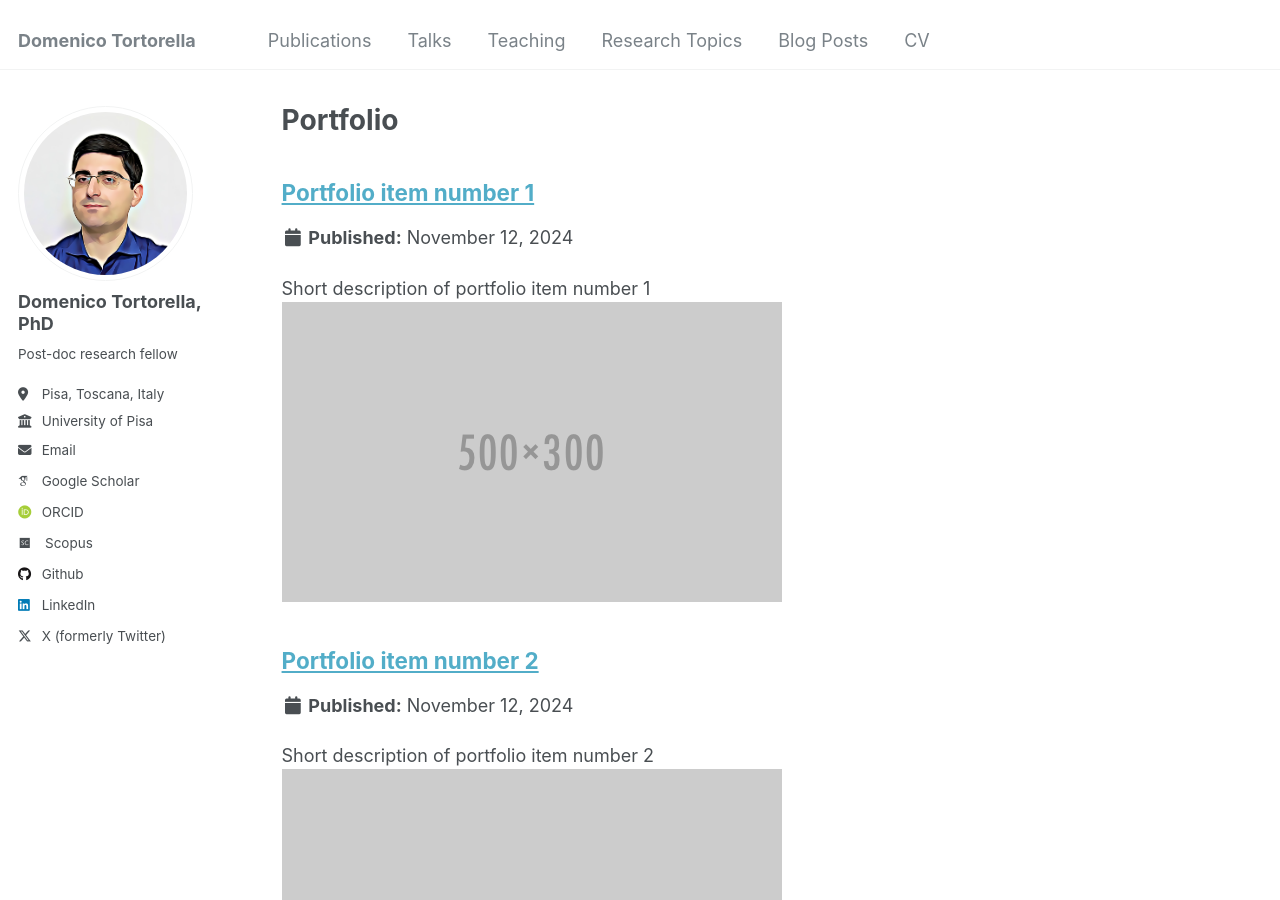
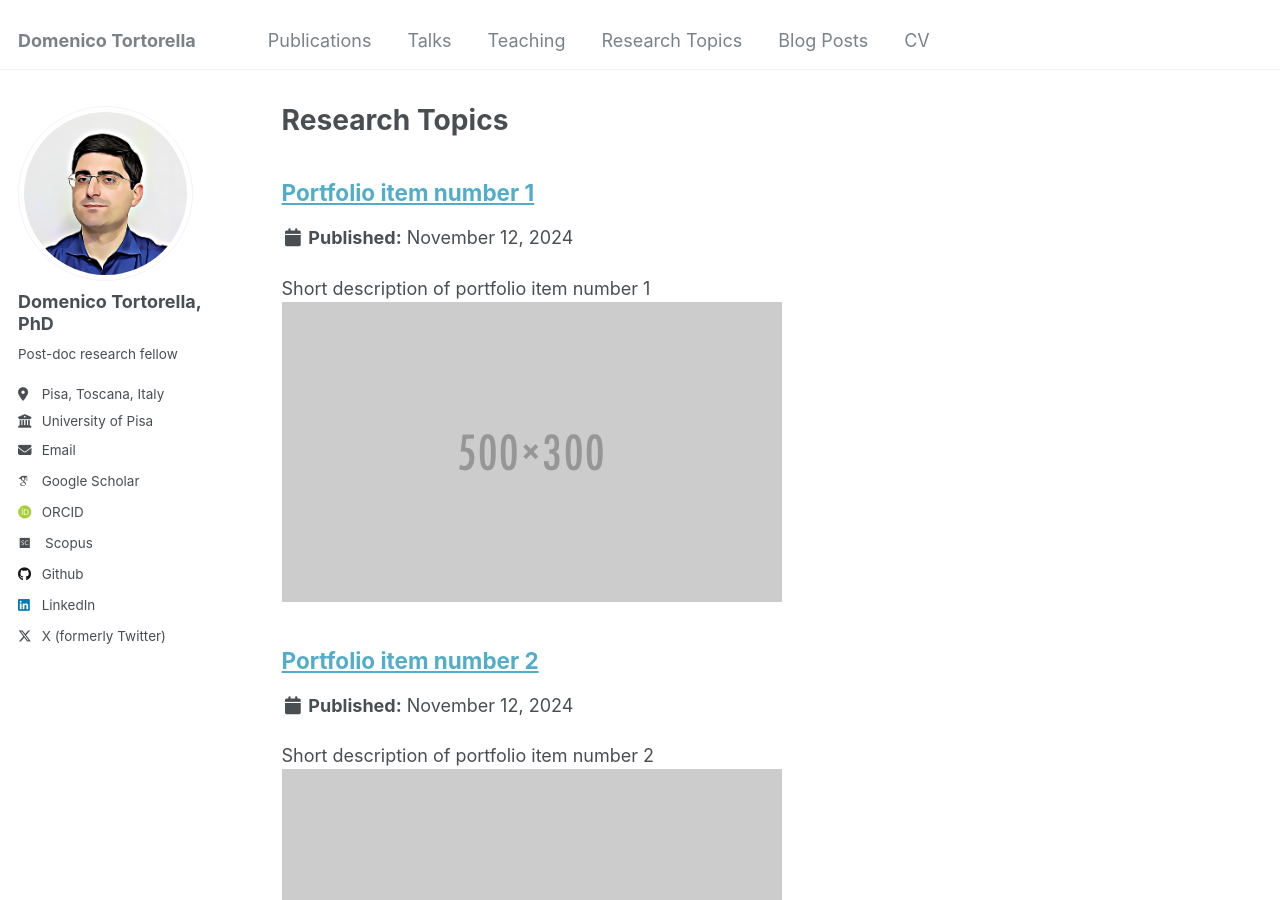
Before and after one commit to dtortorella/dtortorella.github.io, a Jekyll site: the page built from _pages/portfolio.html, in a window 1280 px wide and 900 px high. Built offline with Jekyll 4.4.1, drawn with Linux system fonts in a browser that asks for light colours; some web fonts are replaced.

Commit message:
Rename portfolio to `research topics`

```diff
--- a/_data/navigation.yml
+++ b/_data/navigation.yml
@@ -15,7 +15,7 @@ main:
     url: /teaching/
 
   - title: "Research Topics"
-    url: /portfolio/
+    url: /research-topics/
 
   - title: "Blog Posts"
     url: /year-archive/
--- a/_pages/portfolio.html
+++ b/_pages/portfolio.html
@@ -1,7 +1,7 @@
 ---
 layout: archive
-title: "Portfolio"
-permalink: /portfolio/
+title: "Research Topics"
+permalink: /research-topics/
 author_profile: true
 ---
 
```
